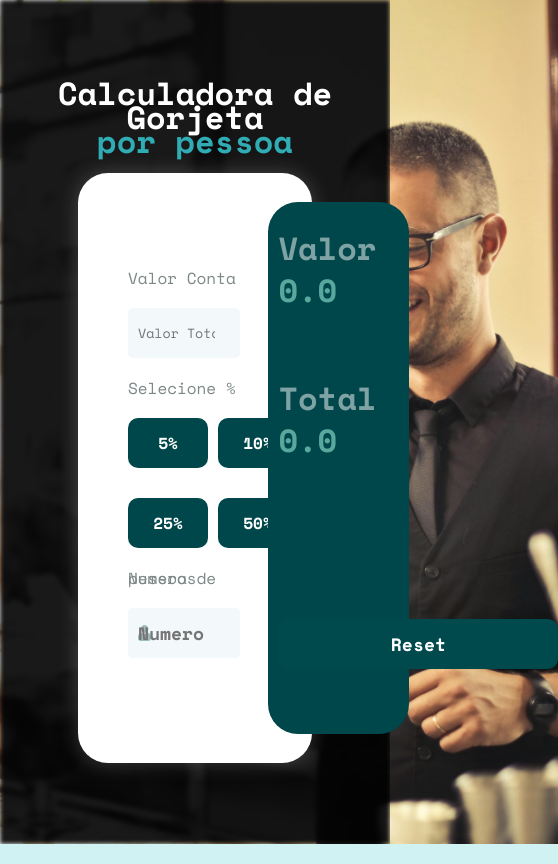
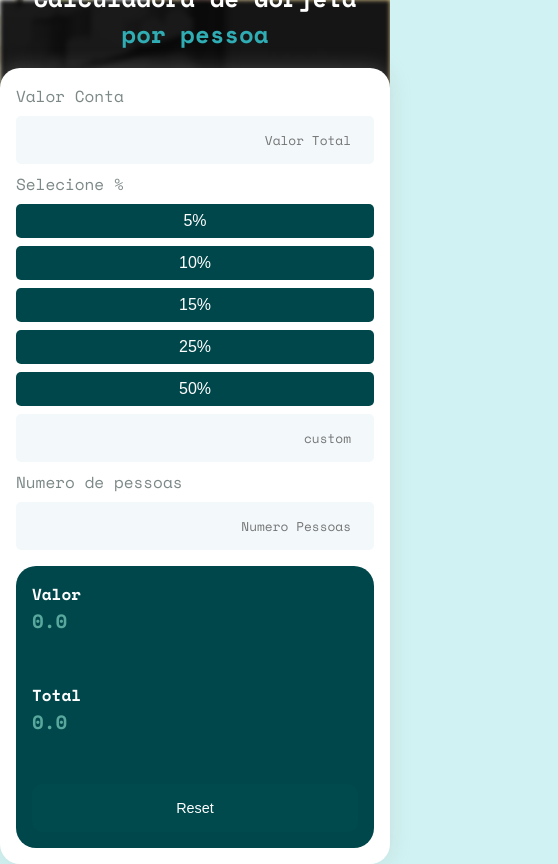
Before and after one commit to kaua-psilva/GorjetGarcom, a plain HTML site: page index.html in a window 390 px wide. Shown: the whole page, 558 px wide, since content can reach past the window. Drawn offline with nearby package versions, Linux system fonts and the light colour scheme.

Commit message:
Responsividade aplicada

```diff
--- a/src/style.scss
+++ b/src/style.scss
@@ -1,14 +1,13 @@
 @import url('https://fonts.googleapis.com/css2?family=Space+Mono:ital,wght@0,400;0,700;1,400;1,700&display=swap');
 
-@import 'mixins.scss';
-
 * {
-    margin: 0px;
-    padding: 0%;
+  margin: 0;
+  padding: 0;
   box-sizing: border-box;
 }
 
 body {
+  font-family: 'Space Mono', monospace;
   background-color: #D0F2F2;
   width: 100vw;
   height: 100vh;
@@ -21,131 +20,214 @@ body {
   background-position: center center;
   background-repeat: no-repeat;
   backdrop-filter: brightness(10%) saturate(0%) blur(2px);
-
-    header {
-        width: 100%;
-        display: flex;
-        justify-content: flex-start;
-
-        #modoAlternar {
-            margin: auto;
-            background-color: white;
-            width: 100px;
-            height: 20px;
-            color: black;
-            display: flex;
-            border-radius: 10px;
-            color: black;
-
-        }
-
 }
 
 #titleProjeto {
-        font-size: 32px;
-        margin-bottom: 20px;
+  font-size: 2rem;
+  margin-bottom: 1rem;
   color: white;
-        font-family: "Space Mono", serif;
   text-align: center;
-        line-height: 24px;
+  line-height: 1.5;
 
   span {
-            color: #30adb4
+    color: #30adb4;
   }
 }
 
 main {
-        @include mainContent;
+  display: flex;
+  justify-content: space-between;
+  align-items: stretch;
+  background-color: #fff;
+  width: 60%;
+  height: 70%;
+  border-radius: 20px;
+  box-shadow: 0px 0px 20px rgba(177, 177, 177, 0.3);
+  padding: 2rem;
+  gap: 1rem;
+}
 
 #calcArea {
-            width: 60%;
-            margin: auto;
-            text-align: left;
+  flex: 1;
+  display: flex;
   flex-direction: column;
-            display: flex;
-            justify-content: center;
-            gap: 30px;
-            line-height: 0px;
-            margin-left: 50px;
+  gap: 1rem;
 
-            #billValue {
-                @include inputStyle
+  p {
+    color: #7C8887;
+    font-size: 1rem;
   }
 
-            #getValuePerson {
-                background-image: url(../images/icon-dollar.svg);
-                background-repeat: no-repeat;
-                background-position: center left 10px;
+  input {
+    background-color: #F3F8FB;
+    border: none;
+    outline: none;
+    height: 3rem;
+    padding: 0.5rem;
+    border-radius: 5px;
+    font-family: 'Space Mono', monospace;
+    font-size: 1rem;
+
+    &:focus {
+      border: 2px solid #00474B;
+    }
+
+    &::placeholder {
       text-align: right;
+    }
+  }
+
+  #numberBtns {
+    display: grid;
+    grid-template-columns: repeat(3, 1fr);
+    gap: 0.5rem;
+
+    button {
+      background-color: #00474B;
+      color: white;
+      border: none;
       border-radius: 5px;
-                font-weight: bold;
-                color: #00474B;
-                font-size: 18px;
+      font-size: 1rem;
+      padding: 0.5rem;
+      cursor: pointer;
+      transition: background-color 0.3s;
+
+      &:hover {
+        background-color: #58A89D;
+      }
     }
 
     #customValue {
-                width: 80px;
-                height: 50px;
       background-color: #F3F8FB;
-                font-size: 14px;
-                border-radius: 5px;
-                font-weight: bold;
       text-align: center;
 
       &:focus {
         border: 2px solid #58A89D;
       }
     }
-
-            #numberPeople {
-                background-image: url(../images/icon-person.svg);
-                background-repeat: no-repeat;
-                background-position: center left 10px;
-                text-align: right;
-                font-size: 18px;
-                color: #00474B;
-                border-radius: 5px;
-                font-weight: bold;
-
-                &:focus {
-                    border: 2px solid #58A89D;
   }
 }
 
-            input {
-                @include inputStyle;
+#ResultSplit {
+  flex: 1;
+  display: flex;
+  flex-direction: column;
+  background-color: #00474B;
+  color: white;
+  border-radius: 20px;
+  padding: 1.5rem;
+  gap: 1.5rem;
+
+  h1 {
+    font-size: 1.5rem;
   }
 
-            // PARTE DE BOTÕES DE CALCULO TAMPLATE
-            #numberBtns {
-                @include calcAreaGrid;
+  #totalContaUser,
+  #totalGorjeta {
+    font-size: 2rem;
+    font-weight: bold;
+    color: #58A89D;
+  }
 
-                button {
-                    @include porcentageBtn;
+  #btnReset {
+    width: 100%;
+    padding: 1rem;
+    background-color: #00494D;
+    color: white;
+    border: none;
+    border-radius: 10px;
+    cursor: pointer;
+    transition: background-color 0.3s;
+
+    &:hover {
+      background-color: #61988e;
     }
   }
 }
 
+/* RESPONSIVIDADE */
+
+@media (max-width: 1024px) {
+  main {
+    width: 90%;
+    flex-direction: column;
+    height: auto;
+  }
+
+  #calcArea,
   #ResultSplit {
-            @include resultArea;
+    width: 100%;
+  }
+}
 
-            #totalContaUser {
-                font-size: 32px;
-                font-weight: bold;
-                margin-top: 10px;
-                color: #58A89D;
+@media (max-width: 768px) {
+  #titleProjeto {
+    font-size: 1.8rem;
+  }
+
+  main {
+    width: 100%;
+    padding: 1rem;
+  }
+
+  #calcArea {
+    gap: 0.5rem;
+
+    input {
+      font-size: 0.9rem;
+    }
+
+    #numberBtns {
+      grid-template-columns: repeat(2, 1fr);
+    }
+  }
+
+  #ResultSplit {
+    padding: 1rem;
+
+    h1 {
+      font-size: 1.2rem;
+    }
+
+    #totalContaUser,
+    #totalGorjeta {
+      font-size: 1.5rem;
+    }
+  }
+}
+
+@media (max-width: 480px) {
+  #titleProjeto {
+    font-size: 1.5rem;
+  }
+
+  main {
+    width: 100%;
+    gap: 1rem;
+  }
+
+  #calcArea {
+    input {
+      font-size: 0.8rem;
+    }
+
+    #numberBtns {
+      grid-template-columns: 1fr;
+    }
+  }
+
+  #ResultSplit {
+    h1 {
+      font-size: 1rem;
+    }
+
+    #totalContaUser,
+    #totalGorjeta {
+      font-size: 1.2rem;
     }
 
     #btnReset {
-                @include resetBtn;
-            }
-
-            #totalGorjeta {
-                font-size: 32px;
-                font-weight: bold;
-                margin-top: 10px;
-                color: #58A89D;
+      font-size: 0.9rem;
     }
   }
 }
-}
```
Also changed, not shown: src/style.css, 1 other file. Lines whose indentation alone changed are shown as unchanged.
